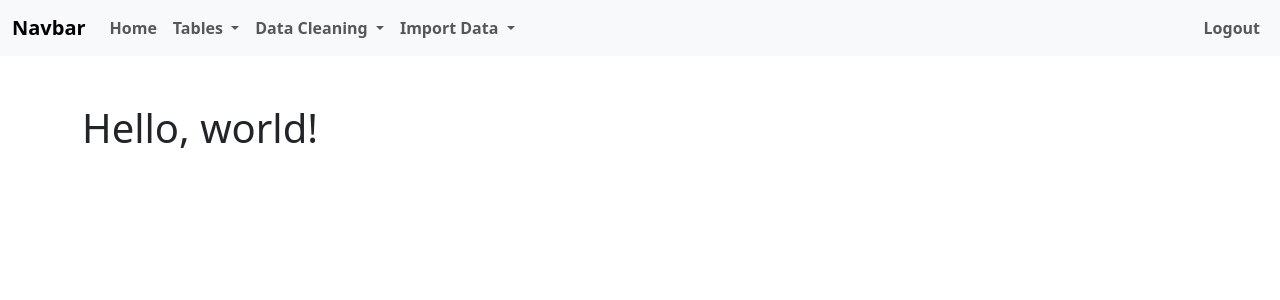
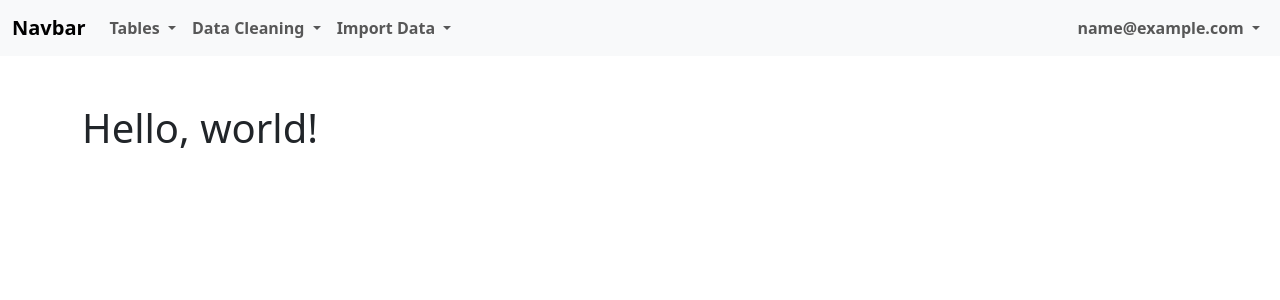
Before and after one commit to cderickson/MTGO-Tracker-WEB, a Flask app: page / in a window 1280 px wide. Shown: the top 300 px of the page. Run offline with Flask 2, Linux system fonts and the light colour scheme; the visitor is signed in with stand-in values (Sample User, id 1); data comes from the database, SQL or seed files in the repository; parts of the project's set-up code (start-up, migrations or seed data) failed here and were passed over.

Commit message:
Update base.html

```diff
--- a/website/templates/base.html
+++ b/website/templates/base.html
@@ -473,9 +473,6 @@
         </button>
         <div class="collapse navbar-collapse" id="navbarSupportedContent">
           <ul class="navbar-nav me-auto mb-2 mb-lg-0">
-            <li class="nav-item">
-              <a class="nav-link" aria-current="page" href="{{ url_for('views.index') }}"><b>Home</b></a>
-            </li>
             {% if user.is_authenticated %}
             <li class="nav-item dropdown">
               <a class="nav-link dropdown-toggle" href="#" role="button" data-bs-toggle="dropdown" aria-expanded="false">
@@ -520,14 +517,22 @@
               <a class="nav-link" href="{{ url_for('views.login') }}"><b>Login</b></a>
             </li>
             {% endif %}
+          </ul>
         </div>
 
         {% if user.is_authenticated %}
         <div class="collapse navbar-collapse justify-content-end" id="navbarSupportedContent">
           <ul class="navbar-nav ms-auto">
-            <li class="nav-item">
-              <a class="nav-link" href="{{ url_for('views.logout') }}"><b>Logout</b></a>
+            <li class="nav-item dropdown">
+              <a class="nav-link dropdown-toggle" href="#" role="button" data-bs-toggle="dropdown" aria-expanded="false">
+                <b>{{ user.email }}</b>
+              </a>
+              <ul class="dropdown-menu">
+                <li><a class="dropdown-item" href="{{ url_for('views.profile') }}"><b>Profile</b></a></li>
+                <li><a class="dropdown-item" href="{{ url_for('views.logout') }}"><b>Logout</b></a></li>
+              </ul>
             </li>
+          </ul>
         </div>
         {% endif %}
 
```
